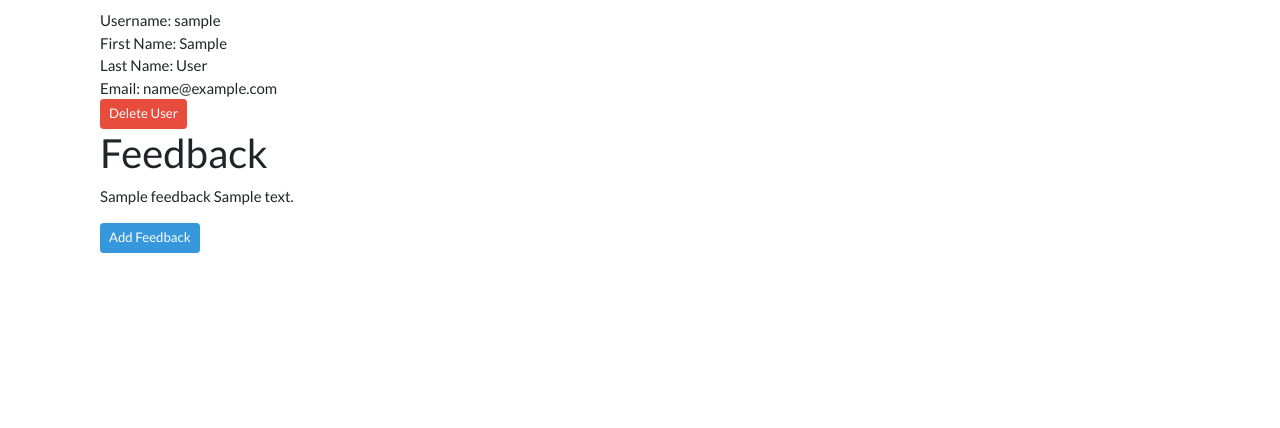
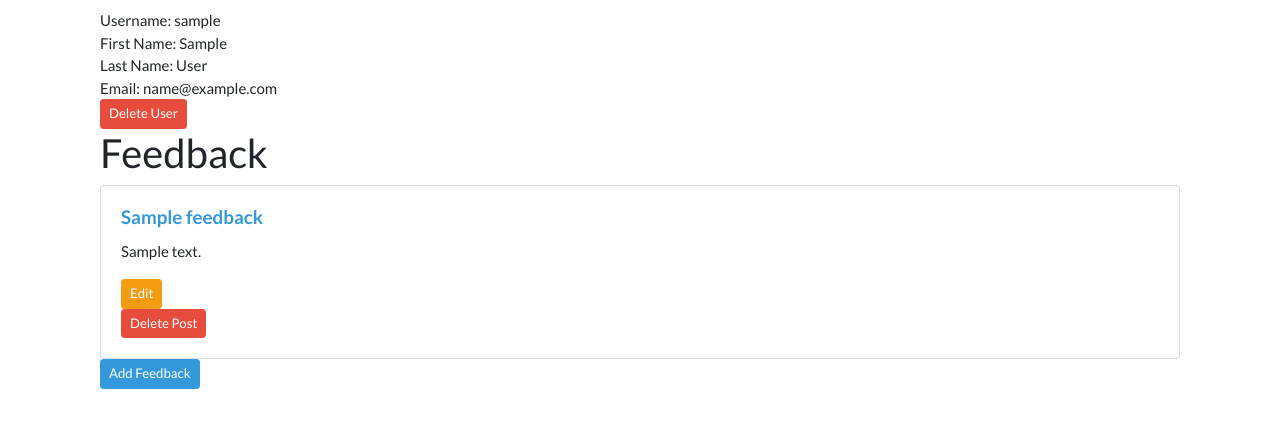
Before and after one commit to jtompkins415/authentication-authorization-exercise, a Flask app: a page that uses templates/user_detail.html in a window 1280 px wide. Shown: the part 157-585 px from the top of the page. Run offline with Flask 2, Linux system fonts and the light colour scheme; the visitor is signed in with stand-in values (Sample User, id 1); tables that the repository leaves empty hold one stand-in row (values such as "Sample post").

Commit message:
Write routes for adding, editing, and deleting feedback, Update user detail template to show user feedback from the user logged in

```diff
--- a/app.py
+++ b/app.py
@@ -80,25 +80,26 @@ def logout_user():
 @app.route('/users/<username>', methods=['GET'])
 def user_details(username):
     '''Show details about logged in User'''
+    user = User.query.get_or_404(username)
 
-    if 'username' not in session:
+    if user.username != session['username']:
         flash('Login Required')
         return redirect('/login')
     else:
         feedback = Feedback.query.all()
-        user = User.query.get_or_404(username)
+
         return render_template('user_detail.html', user=user, feedback=feedback)
 
 @app.route('/users/<username>/delete', methods=['POST'])
 def delete_user(username):
     '''Delete User'''
+    user = User.query.get_or_404(username)
 
-    if 'username' not in session:
+    if user.username != session['username']:
+
         flash('Login Required')
         return redirect('/login')
     else:
-        user = User.query.get_or_404(username)
-
         db.session.delete(user)
         db.session.commit()
 
@@ -131,3 +132,43 @@ def add_feedback(username):
         return redirect(f'/users/{user.username}')
     else:
         return render_template('feedback_form.html', form=form)
+
+@app.route('/feedback/<feedback_id>/update', methods=['GET', 'POST'])
+def update_feedback(feedback_id):
+    '''Update feedback and handle form submission'''
+
+    feedback = Feedback.query.get_or_404(feedback_id)
+
+    if feedback.user.username != session['username']:
+        flash('Access Denied')
+        return redirect('/login')
+
+    form = FeedbackForm()
+
+
+    if form.validate_on_submit():
+
+        feedback.title = form.title.data
+        feedback.content = form.content.data
+
+        db.session.add(feedback)
+        db.session.commit()
+
+        return redirect(f'/users/{feedback.user.username}')
+    else:
+        return render_template('update_feedback.html', form=form, feedback=feedback)
+
+@app.route('/feedback/<feedback_id>/delete', methods=['POST'])
+def delete_feedback(feedback_id):
+    '''Delete posted feedback'''
+
+    feedback = Feedback.query.get_or_404(feedback_id)
+
+    if session['username'] == feedback.user.username:
+        flash('Access Denied')
+        redirect('/login')
+
+    db.session.delete(feedback)
+    db.session.commit()
+
+    return redirect(f'/users/{feedback.user.username}')
--- a/templates/user_detail.html
+++ b/templates/user_detail.html
@@ -15,13 +15,24 @@
 <div class="container">
 <h2>Feedback</h2>
 
+
 {% for comment in feedback %}
-<p>
-    {{comment.title}}
-    {{comment.content}}
-</p>
+{% if session['username'] == comment.user.username %}
+<div class="card">
+    <div class="card-body">
+     <h5 class="card-title text-info"><b>{{comment.title}}</b></h5>
+     <p class="card-text">{{comment.content}}</p>
+     <a href="/feedback/{{comment.id}}/update" class="btn btn-warning btn-sm">Edit</a>
+     <form action="/feedback/{{comment.id}}/delete" method="post">
+     <button class="btn btn-danger btn-sm">Delete Post</button>
+    </form>
+    </div>
+</div>
+{% endif %}
 {% endfor %}
 
+
 <a href="/users/{{user.username}}/feedback/add" class="btn btn-info btn-sm">Add Feedback</a>
+
 </div>
 {% endblock %}
```
Also changed, not shown: templates/update_feedback.html (added, +26 -0 lines).
